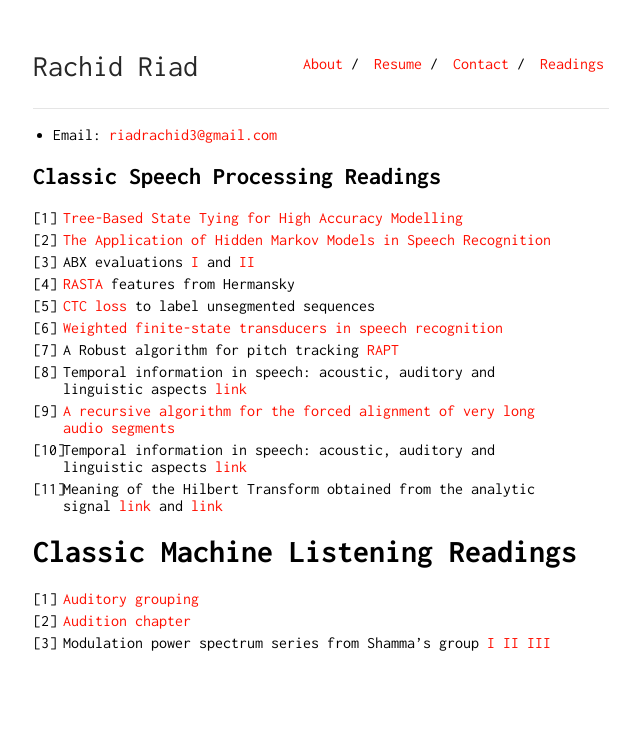
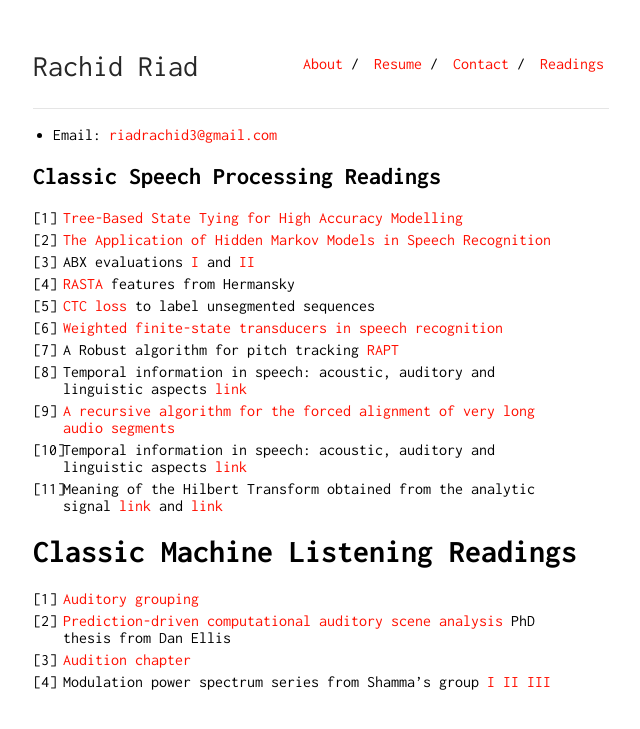
Before and after one commit to Rachine/Rachine.github.io, a Jekyll site: the page built from readings.md, in a window 1280 px wide. Shown: the top 729 px of the page, without its empty margins (319-959 px from the left). Built offline with Jekyll 4.4.1, drawn with Linux system fonts in a browser that asks for light colours.

Commit message:
CASA thesis from Ellis

```diff
--- a/readings.md
+++ b/readings.md
@@ -27,5 +27,6 @@ is_contact: true
 # Classic Machine Listening Readings
 
 1. [Auditory grouping](http://web.mit.edu/hst.723/www/ThemePapers/ASA/Darwin97.pdf)
-2. [Audition chapter](https://pdfs.semanticscholar.org/1415/08a6a6400d8b2a9b96c123af44b0384a6183.pdf)
-3. Modulation power spectrum series from Shamma's group [I](https://users.cs.northwestern.edu/~pardo/courses/casa/papers/chi_ru_shamma_2005.pdf) [II](https://journals.physiology.org/doi/pdf/10.1152/jn.2001.85.3.1220) [III](https://hearingbrain.org/docs/Mesgarani_phonemes_2008.pdf)
+2. [Prediction-driven computational auditory scene analysis](https://academiccommons.columbia.edu/doi/10.7916/D84J0N13) PhD thesis from Dan Ellis
+3. [Audition chapter](https://pdfs.semanticscholar.org/1415/08a6a6400d8b2a9b96c123af44b0384a6183.pdf)
+4. Modulation power spectrum series from Shamma's group [I](https://users.cs.northwestern.edu/~pardo/courses/casa/papers/chi_ru_shamma_2005.pdf) [II](https://journals.physiology.org/doi/pdf/10.1152/jn.2001.85.3.1220) [III](https://hearingbrain.org/docs/Mesgarani_phonemes_2008.pdf)
```
